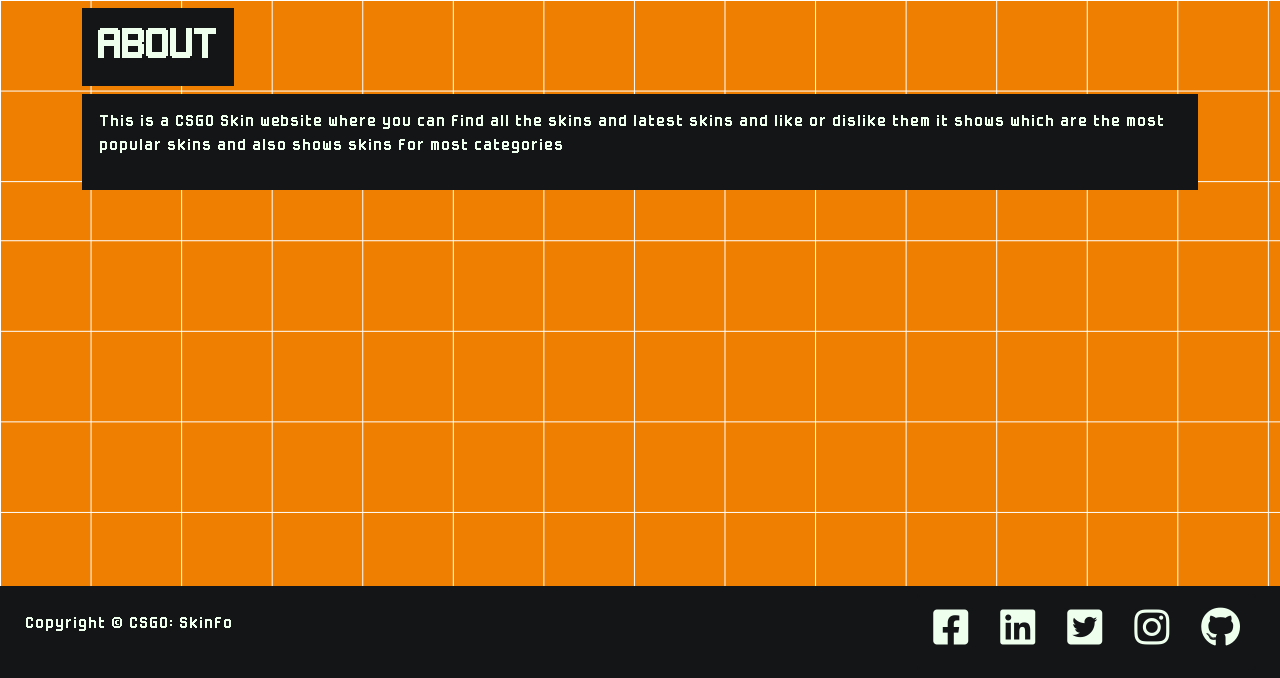
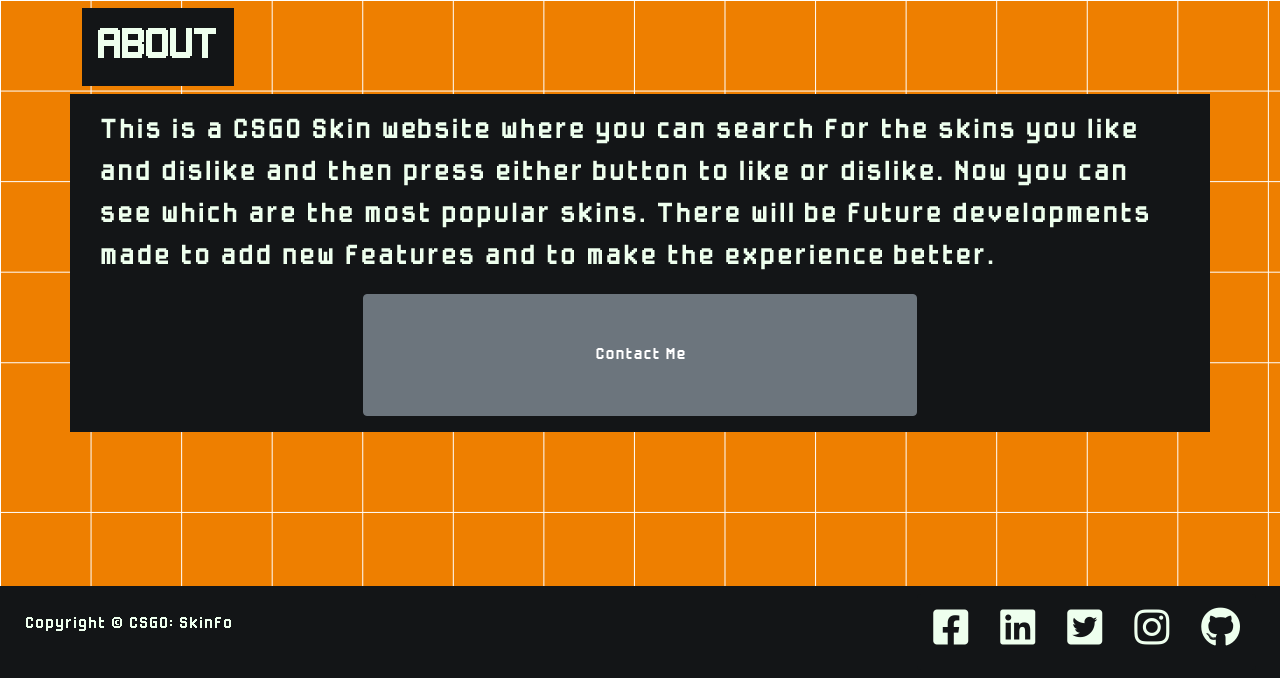
Before and after one commit to bradleyplaydon/CSGOSkinfo, a Flask app: page /about in a window 1280 px wide. Shown: the part 122-800 px from the top of the page. Run offline with Flask 2, Linux system fonts and the light colour scheme; some libraries are stand-ins or nearby versions.

Commit message:
Added button to contact page

```diff
--- a/templates/layout/nav.html
+++ b/templates/layout/nav.html
@@ -3,7 +3,7 @@
         <div class="container-fluid px-4 bg-dark p-1">
             <a href="{{ url_for('index') }}" class="navbar-brand bg-dark">CSGO:Skinfo</a>
             <ul class="list-group list-group-horizontal justify-content-center">
-                <li class="list-group p-3"><a href="#">About</a></li>
+                <li class="list-group p-3"><a href="{{ url_for('about') }}">About</a></li>
                 <li class="list-group p-3"><a href="#">Contact</a></li>
                 {% if session.user %}
                 <li class="list-group p-3"><a href="{{ url_for('account', username=session['user'].username) }}">Account</a></li>
--- a/templates/pages/about.html
+++ b/templates/pages/about.html
@@ -3,7 +3,8 @@
     <h2>{{ page_title }}</h2>
 {% endblock %}
 {% block content %}
-    <div class="container bg-dark p-3">
-        <p>This is a CSGO Skin website where you can find all the skins and latest skins and like or dislike them it shows which are the most popular skins and also shows skins for most categories</p>
+    <div class="row bg-dark p-3">
+        <p class="fs-3">This is a CSGO Skin website where you can search for the skins you like and dislike and then press either button to like or dislike. Now you can see which are the most popular skins. There will be future developments made to add new features and to make the experience better.</p>
+        <a class="btn btn-secondary p-5 mx-auto w-50" href="#" role="button">Contact Me</a>
     </div>
 {% endblock %}
```
